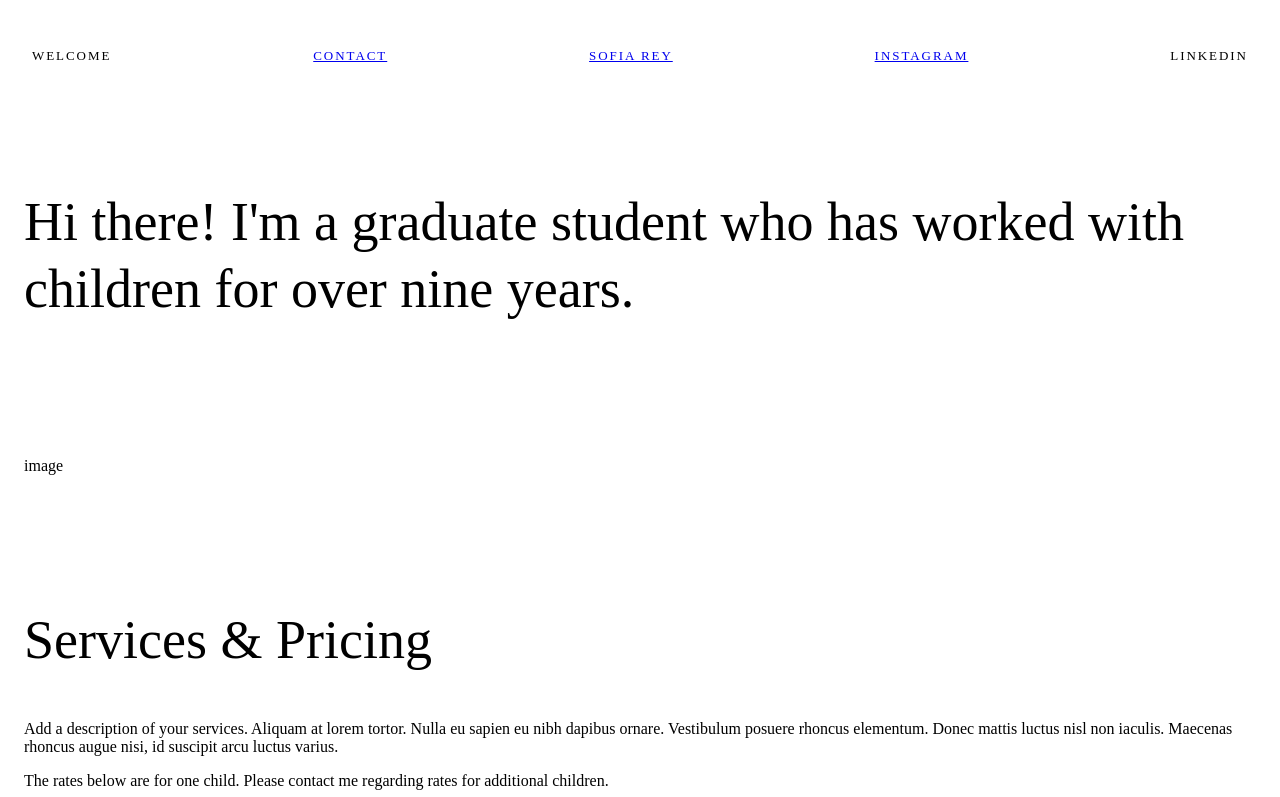
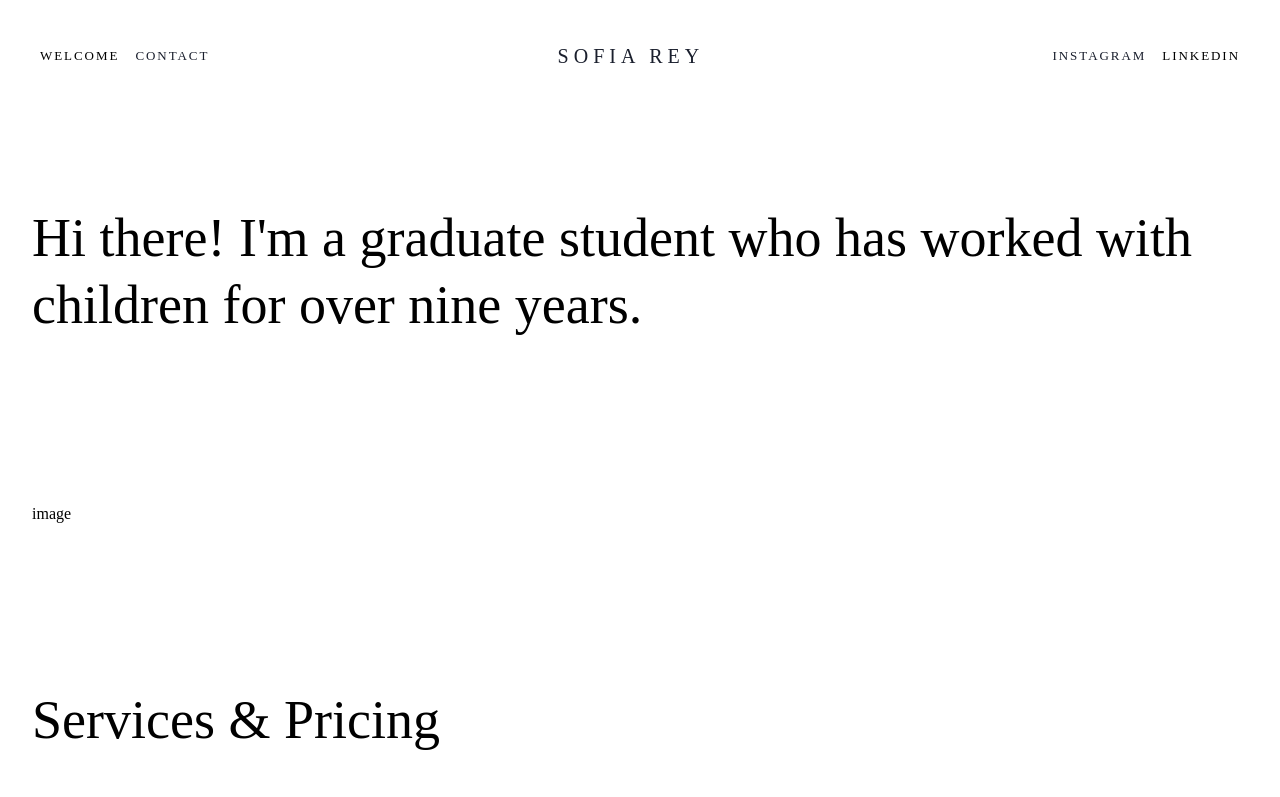
Before and after one commit to aylinmarie/sofia-gatsby, a Gatsby site: page / in a window 1280 px wide. Shown: the top 797 px of the page. Built offline with nearby package versions, Linux system fonts and the light colour scheme; Gatsby itself is replaced by a stand-in of ours; a web font is replaced by a local one.

Commit message:
Update header styles

```diff
--- /dev/null
+++ b/src/components/Footer.js
@@ -0,0 +1,16 @@
+import React from "react"
+
+import "./Footer.less"
+
+const Footer = ({ children }) => {
+  return (
+    <footer className="sofia-footer">
+        <p>hello@example.com</p>
+      Built by <a href="https://www.aylinmarie.co" target="_blank">Aylin Marie</a> {new Date().getFullYear()} with
+      {` `}
+      <a href="https://www.gatsbyjs.org">Gatsby</a>
+    </footer>
+  )
+}
+
+export default Footer
--- /dev/null
+++ b/src/components/Footer.less
@@ -0,0 +1,7 @@
+@import "../styles/variables.less";
+
+.sofia-footer {
+    background-color: @sofia-grey;
+    padding: @base-unit * 5;
+    text-align: center;
+}
--- a/src/components/Header.js
+++ b/src/components/Header.js
@@ -3,16 +3,30 @@ import React from "react"
 import "./Header.less"
 
 const Header = () => (
-  <header>
-    <ul className="header-wrapper">
-      <li>Welcome</li>
-      <li><Link to="#contact">Contact</Link></li>
-      <li className="header-branding"><Link to="/">Sofia Rey</Link></li>
-      <li>
-        <a href="www.instagram.com" target="_blank">Instagram</a>
-      </li>
-      <li>LinkedIn</li>
-    </ul>
+  <header className="header-wrapper">
+    <nav>
+      <ul className="header-nav">
+        <li>Welcome</li>
+        <li>
+          <Link to="#contact">Contact</Link>
+        </li>
+      </ul>
+    </nav>
+    <div>
+      <Link to="/" className="header-branding">
+        Sofia Rey
+      </Link>
+    </div>
+    <nav>
+      <ul className="header-nav">
+        <li>
+          <a href="www.instagram.com" target="_blank">
+            Instagram
+          </a>
+        </li>
+        <li>LinkedIn</li>
+      </ul>
+    </nav>
   </header>
 )
 
--- a/src/components/Header.less
+++ b/src/components/Header.less
@@ -3,12 +3,31 @@
 .header-wrapper {
   display: flex;
   justify-content: space-between;
+  align-items: center;
   padding: @base-unit * 4;
 
-  li {
-    list-style-type: none;
+  .header-nav {
+    padding: 0;
+    display: flex;
+
+    li {
+      margin: 0 @base-unit;
+      list-style-type: none;
+      text-transform: uppercase;
+      font-size: 13px;
+      letter-spacing: 0.15em;
+
+      a {
+        border: none;
+      }
+    }
+  }
+
+  .header-branding {
+    border: none;
     text-transform: uppercase;
-    font-size: 13px;
-    letter-spacing: 0.15em;
+    font-size: 20px;
+    letter-spacing: .25em;
+    line-height: 1em;
   }
 }
--- a/src/components/Index.less
+++ b/src/components/Index.less
@@ -1,7 +1,7 @@
 @import '../styles/variables.less';
 
 .index-wrapper {
-    padding: (@base-unit * 4) (@base-unit * 3);
+    padding: (@base-unit * 6) (@base-unit * 4);
     margin-bottom: @base-unit * 3;
 
     &.alternate {
--- a/src/components/layout.js
+++ b/src/components/layout.js
@@ -9,6 +9,8 @@ import React from "react"
 import PropTypes from "prop-types"
 
 import Header from "./Header"
+import Footer from "./Footer"
+
 import "./layout.less"
 
 const Layout = ({ children }) => {
@@ -16,11 +18,7 @@ const Layout = ({ children }) => {
     <>
       <Header />
       <main>{children}</main>
-      <footer>
-        © {new Date().getFullYear()}, Built with
-        {` `}
-        <a href="https://www.gatsbyjs.org">Gatsby</a>
-      </footer>
+      <Footer />
     </>
   )
 }
--- a/src/styles/theme.less
+++ b/src/styles/theme.less
@@ -1,6 +1,8 @@
 @import "./variables.less";
 
 html {
+  max-width: 1400px;
+  margin: auto;
   font-family: sans-serif;
   -ms-text-size-adjust: 100%;
   -webkit-text-size-adjust: 100%;
@@ -20,6 +22,23 @@ h1,
   font-weight: 400;
 }
 
+a {
+  text-decoration: none;
+  color: @sofia-black;
+  padding-bottom: 0.05em;
+  border-bottom: 1px solid @sofia-black;
+  -webkit-transition: border-color 0.15s ease-out, color 0.15s ease-out;
+  -moz-transition: border-color 0.15s ease-out, color 0.15s ease-out;
+  -ms-transition: border-color 0.15s ease-out, color 0.15s ease-out;
+  -o-transition: border-color 0.15s ease-out, color 0.15s ease-out;
+  transition: border-color 0.15s ease-out, color 0.15s ease-out;
+
+  &:hover {
+    color: fade(@sofia-black, 65%);
+    border-bottom-color: fade(@sofia-black, 15%);
+  }
+}
+
 button {
   background-color: @sofia-black;
   padding: (@base-unit * 2) (@base-unit * 3);
```
Also changed, not shown: src/components/Index.js (+12 -8 lines).
